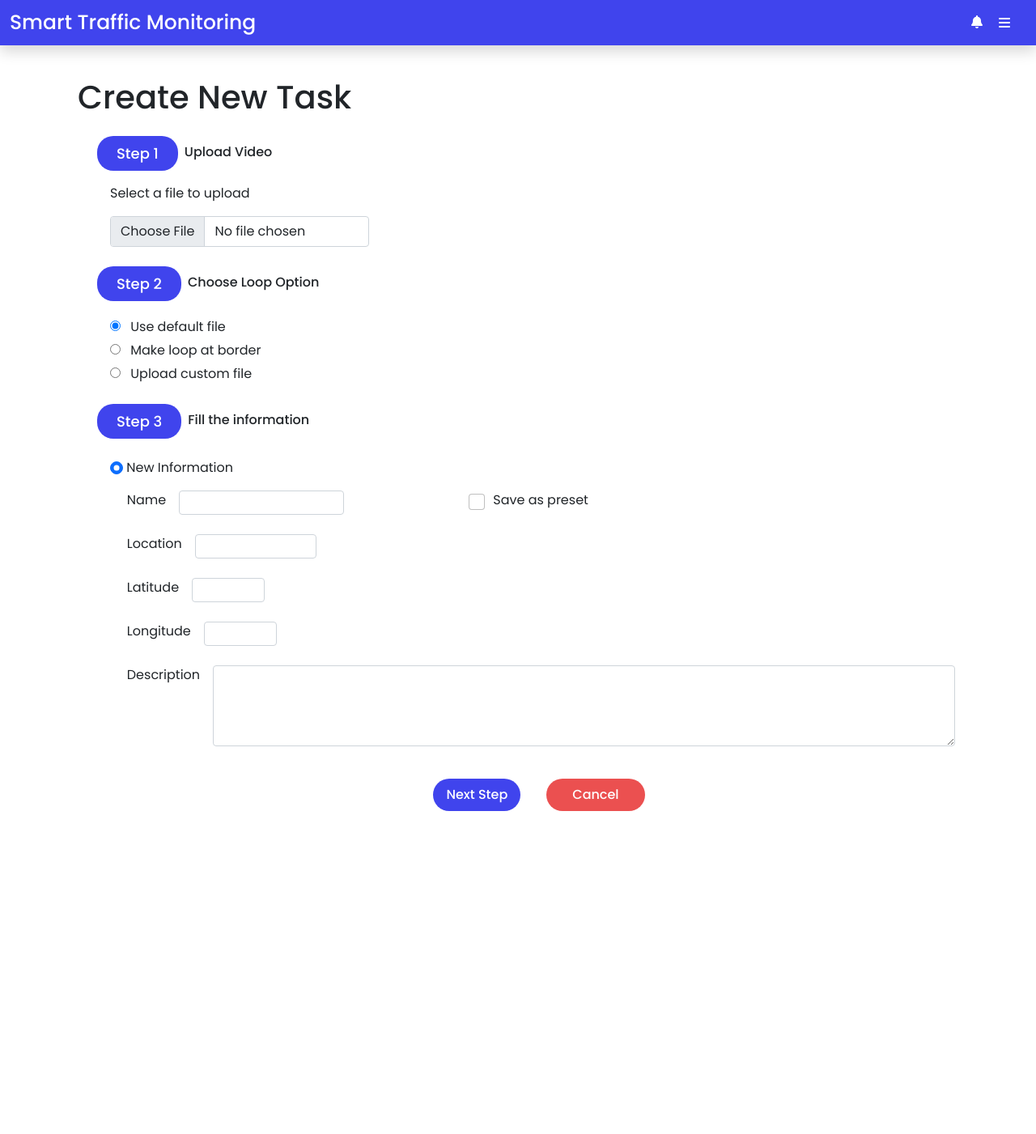
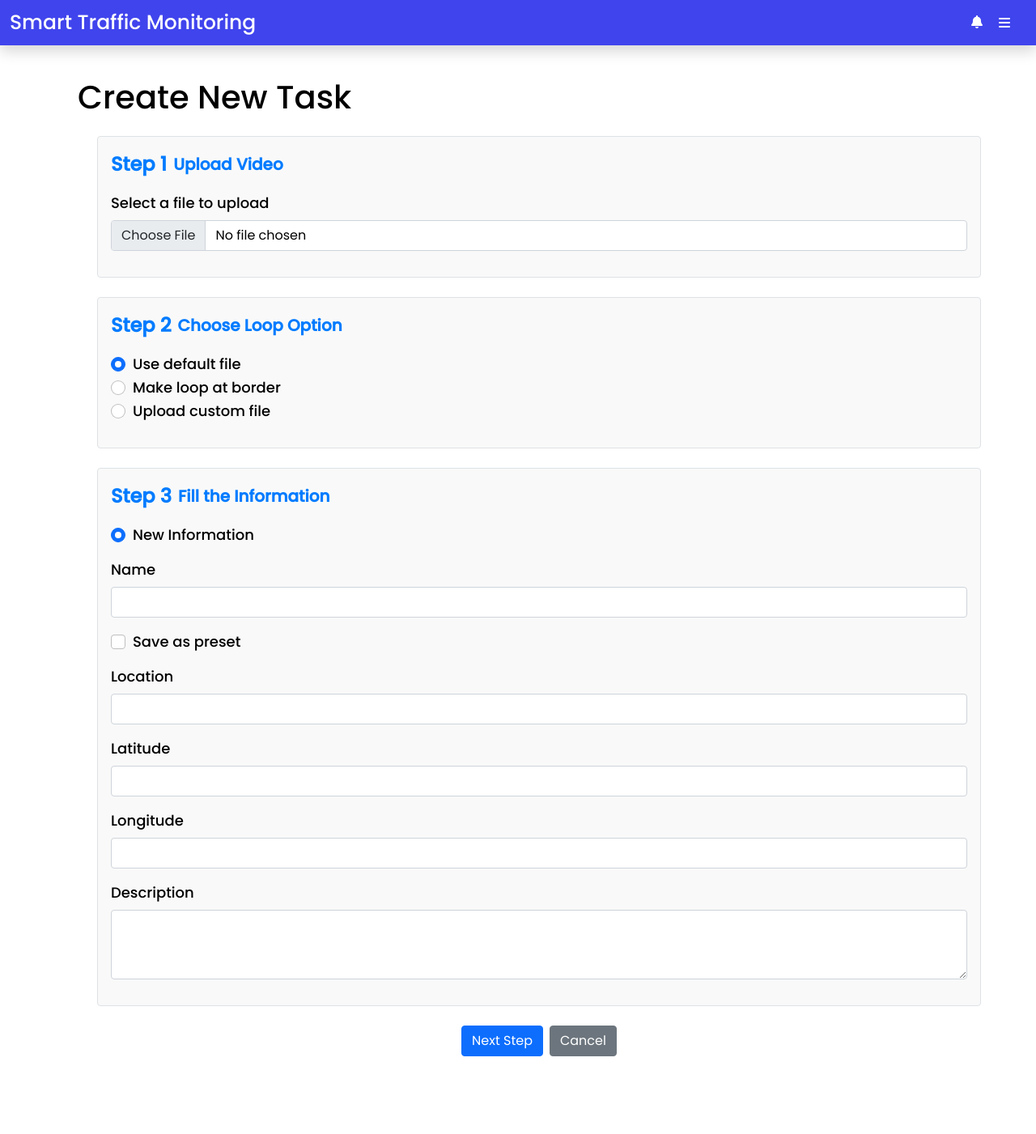
Before and after one commit to 6410685082/CN332_AAA, a Django app: page /create-task/ in a window 1280 px wide. Shown: the whole page at 81% size. Before the commit the page ends 1002 px from the top, so only its background shows below. Run offline with Django 4.2, Linux system fonts and the light colour scheme; a user stored in the database is signed in; data comes from the database, SQL or seed files in the repository; both versions use the stored data as it was after the commit; parts of the project's set-up code (start-up, migrations or seed data) failed here and were passed over; some libraries are stand-ins or nearby versions.

Commit message:
Decorate some pages

```diff
--- a/SmartTrafficMonitoring/task/templates/task/create_task.html
+++ b/SmartTrafficMonitoring/task/templates/task/create_task.html
@@ -3,100 +3,149 @@
 {% block body %}
 
 <div class="container">
-    <h1>Create New Task</h1>
+    <h1 class="my-4" style="color: black;">Create New Task</h1>
     <form method="post" enctype="multipart/form-data" action="{% url 'task:create_task' %}">
         {% csrf_token %}
-        <div class="step-1 m-4">
-            <div class="d-flex upload-header">
-                <p class="step">Step 1</p>
-                <p class="m-2">Upload Video</p>
+
+
+        <div class="step m-4 p-3 border rounded">
+            <div class="d-flex align-items-center mb-3">
+                <span class="step-number me-2">Step 1</span>
+                <span class="step-title">Upload Video</span>
             </div>
-            <div class="upload-file">
-                <label for="" class="form-label m-2 mt-0">Select a file to upload</label>
-                <input class="form-control m-2" type="file" name="input_vdo" accept="video/mp4,video/x-m4v,video/*" required>
+            <div class="mb-3">
+                <label for="input_vdo" class="form-label">Select a file to upload</label>
+                <input class="form-control" type="file" name="input_vdo" accept="video/mp4,video/x-m4v,video/*" required>
             </div>
         </div>
-        <div class="step-2 m-4">
-            <div class="d-flex upload-header">
-                <p class="step">Step 2</p>
-                <p class="m-2">Choose Loop Option</p>
+
+
+        <div class="step m-4 p-3 border rounded">
+            <div class="d-flex align-items-center mb-3">
+                <span class="step-number me-2">Step 2</span>
+                <span class="step-title">Choose Loop Option</span>
             </div>
-            <div class="mb-3 upload-file">
-                <label>
-                    <input type="radio" name="file-choice" value="default" class="m-2" checked> Use default file
-                </label>
-                <br>
-                <label>
-                    <input type="radio" name="file-choice" value="border" class="m-2"> Make loop at border
-                </label>
-                <br>
-                <label>
-                    <input type="radio" name="file-choice" value="custom" class="m-2"> Upload custom file
-                </label>
-                <input class="form-control m-2" type="file" name="loop" accept="application/JSON" id="custom-file" style="display: none;">
+            <div class="mb-3">
+                <div class="form-check">
+                    <input type="radio" id="default-loop" name="file-choice" value="default" class="form-check-input" checked>
+                    <label for="default-loop" class="form-check-label">Use default file</label>
+                </div>
+                <div class="form-check">
+                    <input type="radio" id="border-loop" name="file-choice" value="border" class="form-check-input">
+                    <label for="border-loop" class="form-check-label">Make loop at border</label>
+                </div>
+                <div class="form-check">
+                    <input type="radio" id="custom-loop" name="file-choice" value="custom" class="form-check-input">
+                    <label for="custom-loop" class="form-check-label">Upload custom file</label>
+                </div>
+                <input class="form-control mt-2" type="file" name="loop" accept="application/JSON" id="custom-file" style="display: none;">
             </div>
         </div>
-        <div class="step-3 m-4">
-            <div class="d-flex information-header">
-                <p class="step">Step 3</p>
-                <p class="m-2">Fill the information</p>
+
+
+        <div class="step m-4 p-3 border rounded">
+            <div class="d-flex align-items-center mb-3">
+                <span class="step-number me-2">Step 3</span>
+                <span class="step-title">Fill the Information</span>
             </div>
-            <div class="information m-2">
+            <div class="information">
                 {% if preset_tasks %}
-                <div class="input-group">
-                    <div class="d-flex preset">
-                        <div class="d-flex preset-check-box">
-                            <input class="form-check-input m-1" type="radio" name="input_type" id="from-preset" value="old">
-                            <label for="from-preset">From Preset</label>
-                        </div>
-                        <div class="preset-select">
-                            <select class="form-select form-select-sm select-location" name="task_id" id="preset" checked>
-                                <option value="" selected disabled hidden>Choose here</option>
-                                {% for task in preset_tasks %}
-                                <option value="{{ task.id }}">{{ task }}</option>
-                                {% endfor %}
-                            </select>
-                        </div>
+                <div class="mb-3">
+                    <div class="form-check">
+                        <input type="radio" id="from-preset" name="input_type" value="old" class="form-check-input">
+                        <label for="from-preset" class="form-check-label">From Preset</label>
                     </div>
+                    <select class="form-select form-select-sm mt-2" name="task_id" id="preset">
+                        <option value="" selected disabled hidden>Choose here</option>
+                        {% for task in preset_tasks %}
+                        <option value="{{ task.id }}">{{ task }}</option>
+                        {% endfor %}
+                    </select>
                 </div>
                 {% endif %}
-                <div class="new-info-check-box m-2">
-                    <input class="form-check-input" type="radio" name="input_type" id="newinfo" value="new" checked>
-                    <label for="newinfo">New Information</label>
+                <div class="form-check mb-3">
+                    <input type="radio" id="newinfo" name="input_type" value="new" class="form-check-input" checked>
+                    <label for="newinfo" class="form-check-label">New Information</label>
                 </div>
-                <div class="d-flex name mt-3">
-                    <div class="d-flex name-box">
-                        <label for="" class="form-label">Name</label>
-                        <input type="text" class="form-control name-box" id="name" name="name">
-                    </div>
-                    <div class="d-flex save-preset-check">
-                        <input class="form-check-input" type="checkbox" value="True" id="preset" name="preset">
-                        <label for="preset">Save as preset</label>
-                    </div>
+                <div class="mb-3">
+                    <label for="name" class="form-label">Name</label>
+                    <input type="text" class="form-control" id="name" name="name">
                 </div>
-                <div class="d-flex location mt-4">
-                    <label for="location">Location</label>
-                    <input type="text" class="form-control name-box" id="location" name="location">
+                <div class="form-check mb-3">
+                    <input type="checkbox" id="save-preset" name="preset" class="form-check-input">
+                    <label for="save-preset" class="form-check-label">Save as preset</label>
                 </div>
-                <div class="d-flex location">
-                    <label for="latitude">Latitude</label>
-                    <input type="number" min="-90.00" max="90.00" class="form-control latitude" id="latitude" name="latitude">
+                <div class="mb-3">
+                    <label for="location" class="form-label">Location</label>
+                    <input type="text" class="form-control" id="location" name="location">
                 </div>
-                <div class="d-flex location">
-                    <label for="longitude">Longitude</label>
-                    <input type="number" min="-180.00" max="180.00" class="form-control longitude" id="longitude" name="longitude">
+                <div class="mb-3">
+                    <label for="latitude" class="form-label">Latitude</label>
+                    <input type="number" min="-90.00" max="90.00" class="form-control" id="latitude" name="latitude">
                 </div>
-                <div class="d-flex description">
+                <div class="mb-3">
+                    <label for="longitude" class="form-label">Longitude</label>
+                    <input type="number" min="-180.00" max="180.00" class="form-control" id="longitude" name="longitude">
+                </div>
+                <div class="mb-3">
                     <label for="description" class="form-label">Description</label>
-                    <textarea  class="form-control description-box" id="description" name="note"></textarea>
+                    <textarea class="form-control" id="description" name="note" rows="3"></textarea>
                 </div>
             </div>
         </div>
-        <div class="d-flex submit-area">
-            <button type="submit" class="submit-btn">Next Step</button>
-            <button type="button" class="cancel-btn"><a href="{% url 'task:index' %}" class="cancel-btn">Cancel</a></button>
+
+
+        <div class="d-flex justify-content-center mt-4">
+            <button type="submit" class="btn btn-primary me-2">Next Step</button>
+            <a href="{% url 'task:index' %}" class="btn btn-secondary">Cancel</a>
         </div>
     </form>
 </div>
+
 <script src="{% static 'task/js/checkCustomLoop.js' %}" type="text/javascript"></script>
+
+<style>
+    /* Styling for Step headers */
+    .step-number {
+        font-size: 1.5rem;
+        font-weight: bold;
+        color: #007bff;
+    }
+    .step-title {
+        font-size: 1.25rem;
+        font-weight: bold;
+        color: #007bff;
+    }
+    /* Default font color to black */
+    body,
+    .form-label,
+    .form-check-label,
+    .form-control,
+    .form-select,
+    .step,
+    h1,
+    p {
+        color: black !important;
+    }
+    /* Background color for step sections */
+    .step {
+        background-color: #f9f9f9;
+    }
+</style>
+
+<script>
+    // Show custom file input when custom loop is selected
+    document.getElementById('custom-loop').addEventListener('change', function() {
+        document.getElementById('custom-file').style.display = 'block';
+    });
+    // Hide custom file input when other options are selected
+    document.querySelectorAll('input[name="file-choice"]').forEach(function(input) {
+        if (input.id !== 'custom-loop') {
+            input.addEventListener('change', function() {
+                document.getElementById('custom-file').style.display = 'none';
+            });
+        }
+    });
+</script>
+
 {% endblock %}
```
Also changed, not shown: SmartTrafficMonitoring/drone/templates/drone/map.html (+16 -16 lines), SmartTrafficMonitoring/homepage/templates/homepage/homepage.html (+38 -31 lines), SmartTrafficMonitoring/task/templates/task/view_task.html (+55 -38 lines), SmartTrafficMonitoring/user/templates/user/profile.html (+21 -13 lines), SmartTrafficMonitoring/db.sqlite3.
